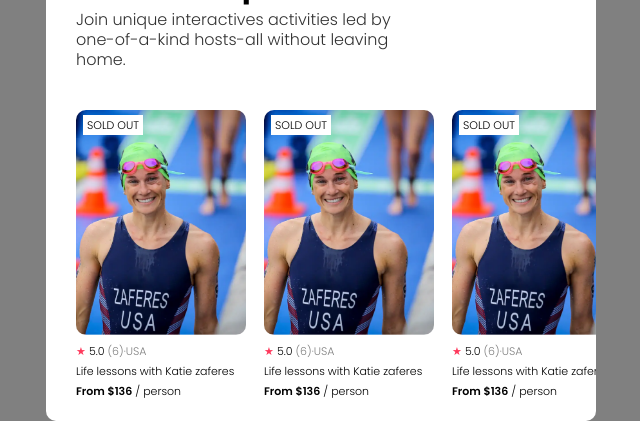
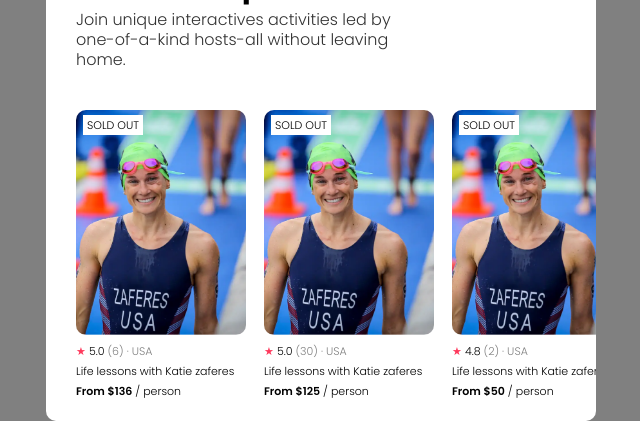
Before and after one commit to khoon0608/air-bnb-experiment-clone, a React (Create React App) app: page / in a window 1280 px wide. Shown: the part 382-803 px from the top of the page, without its empty margins (319-959 px from the left). Built offline with nearby package versions, Linux system fonts and the light colour scheme.

Commit message:
cardContainer에 prop 적용

```diff
--- a/src/App.js
+++ b/src/App.js
@@ -2,14 +2,14 @@
 
 import Header from "./component/header";
 import Navbar from "./component/navbar";
-import Card from "./component/card";
+import CardContainer from "./component/cardContainer";
 
 function App() {
   return (
     <div className='App'>
       <Header />
       <Navbar />
-      <Card/>
+      <CardContainer />
     </div>
   );
 }
--- a/src/component/card.js
+++ b/src/component/card.js
@@ -1,44 +1,20 @@
 /** @format */
 
-import photo from "../img/katie-zaferes.png";
-
-function Card() {
+function Card({ photo, score, reviewNum, country, cost }) {
   return (
-    <section className='card'>
-      <div className='card--row'>
-        <img src={photo} alt='photo' />
-        <div>
-          <span style={{ color: "#FE395C" }}>★</span> 5.0{" "}
-          <span style={{ opacity: " 0.5" }}>(6)·USA</span>
-        </div>
-        <div>Life lessons with Katie zaferes</div>
-        <div>
-          <span style={{ fontWeight: "bold" }}>From $136</span> / person
-        </div>
+    <div className='card'>
+      <img src={photo} alt='photo' />
+      <div>
+        <span style={{ color: "#FE395C" }}>★ </span> <span>{score} </span>
+        <span style={{ opacity: " 0.5" }}>
+          ({reviewNum}) · {country}
+        </span>
       </div>
-      <div className='card--row'>
-        <img src={photo} alt='photo' />
-        <div>
-          <span style={{ color: "#FE395C" }}>★</span> 5.0{" "}
-          <span style={{ opacity: " 0.5" }}>(6)·USA</span>
-        </div>
-        <div>Life lessons with Katie zaferes</div>
-        <div>
-          <span style={{ fontWeight: "bold" }}>From $136</span> / person
-        </div>
+      <div>Life lessons with Katie zaferes</div>
+      <div>
+        <span style={{ fontWeight: "bold" }}>From {cost}</span> / person
       </div>
-      <div className='card--row'>
-        <img src={photo} alt='photo' />
-        <div>
-          <span style={{ color: "#FE395C" }}>★</span> 5.0{" "}
-          <span style={{ opacity: " 0.5" }}>(6)·USA</span>
-        </div>
-        <div>Life lessons with Katie zaferes</div>
-        <div>
-          <span style={{ fontWeight: "bold" }}>From $136</span> / person
-        </div>
-      </div>
-    </section>
+    </div>
   );
 }
 
--- /dev/null
+++ b/src/component/cardContainer.js
@@ -0,0 +1,37 @@
+/** @format */
+
+import photo from "../img/katie-zaferes.png";
+import Card from "./card";
+
+function CardContainer() {
+  return (
+    <section className='cardContainer'>
+      <Card
+        photo={photo}
+        score='5.0'
+        reviewNum='6'
+        country='USA'
+        program='Life lessons with Katie zaferes'
+        cost='$136'
+      />
+      <Card
+        photo={photo}
+        score='5.0'
+        reviewNum='30'
+        country='USA'
+        program='Learn wedding photography'
+        cost='$125'
+      />
+      <Card
+        photo={photo}
+        score='4.8'
+        reviewNum='2'
+        country='USA'
+        program='Group Mountain Bikin'
+        cost='$50'
+      />
+    </section>
+  );
+}
+
+export default CardContainer;
--- a/src/styles/css/index.css
+++ b/src/styles/css/index.css
@@ -45,7 +45,7 @@
 }
 
 /** @format */
-.card {
+.cardContainer {
   width: 550px;
   height: fit-content;
   padding-top: 40px;
@@ -56,17 +56,17 @@
   grid-gap: 0 18px;
   overflow: hidden;
 }
-.card .card--row {
+.cardContainer .card {
   font-size: 11px;
   line-height: 20px;
   position: relative;
 }
-.card .card--row img {
+.cardContainer .card img {
   width: 100%;
   height: 225px;
   border-radius: 10px;
 }
-.card .card--row::before {
+.cardContainer .card::before {
   content: "SOLD OUT";
   position: absolute;
   top: 5px;
--- a/src/styles/scss/_App.scss
+++ b/src/styles/scss/_App.scss
@@ -2,7 +2,7 @@
 
 @import "_header.scss";
 @import "_navbar.scss";
-@import "_card.scss";
+@import "_cardContainer.scss";
 
 .App {
   background-color: white;
--- a/src/styles/scss/_card.scss
+++ b/src/styles/scss/_cardContainer.scss
@@ -1,6 +1,6 @@
 /** @format */
 
-.card {
+.cardContainer {
   width: 550px;
   height: fit-content;
 
@@ -14,7 +14,7 @@
 
   overflow: hidden;
 
-  .card--row {
+  .card {
     font-size: 11px;
     line-height: 20px;
 
```
Also changed, not shown: 1 other file (tests, documents, lock files or other folders).
